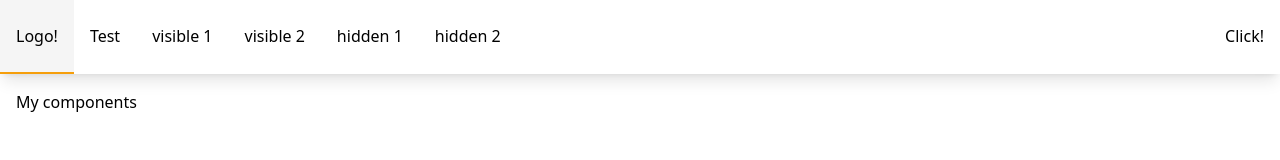
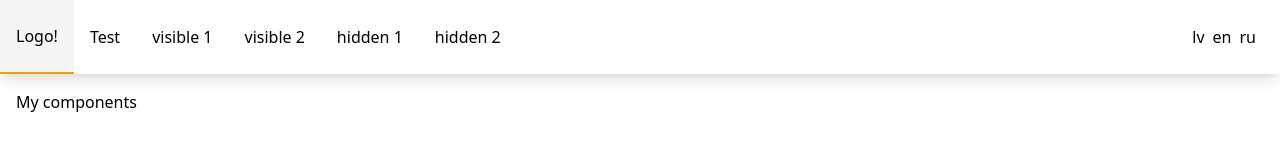
Before and after one commit to WASPtheGeek/base-components, a Next.js app: page / in a window 1280 px wide. Shown: the top 160 px of the page. Built offline with nearby package versions, Linux system fonts and the light colour scheme.

Commit message:
align nav items

```diff
--- a/src/app/components/nav/AppNav.tsx
+++ b/src/app/components/nav/AppNav.tsx
@@ -27,8 +27,11 @@ export default function AppNav() {
         </NavLink>
         <NavLink href={"/test"}>hidden 2</NavLink>
         <NavItem keepVisible end>
-          <div>
-            <button>Click!</button>
+          <div className="flex gap-2">
+            <button>lv</button>
+            <button>en</button>
+            <button>ru</button>
+            <br />
           </div>
         </NavItem>
       </NavLinks>
--- a/src/components/nav/VisibleLinks.tsx
+++ b/src/components/nav/VisibleLinks.tsx
@@ -18,5 +18,5 @@ export default function VisibleLinks(props: IProps) {
 
   if (!mounted) return null;
 
-  return <ul className="visible-links flex w-full">{children}</ul>;
+  return <ul className="visible-links flex w-full items-center">{children}</ul>;
 }
```
